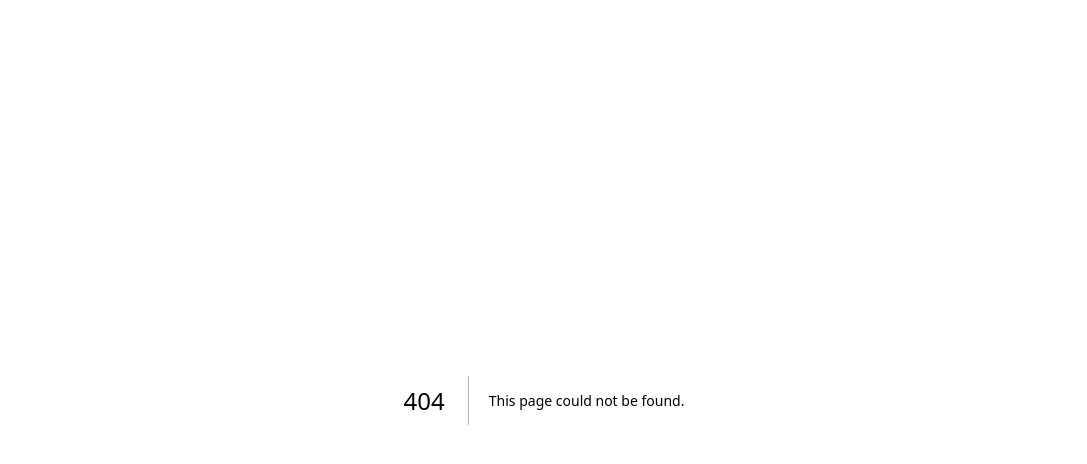
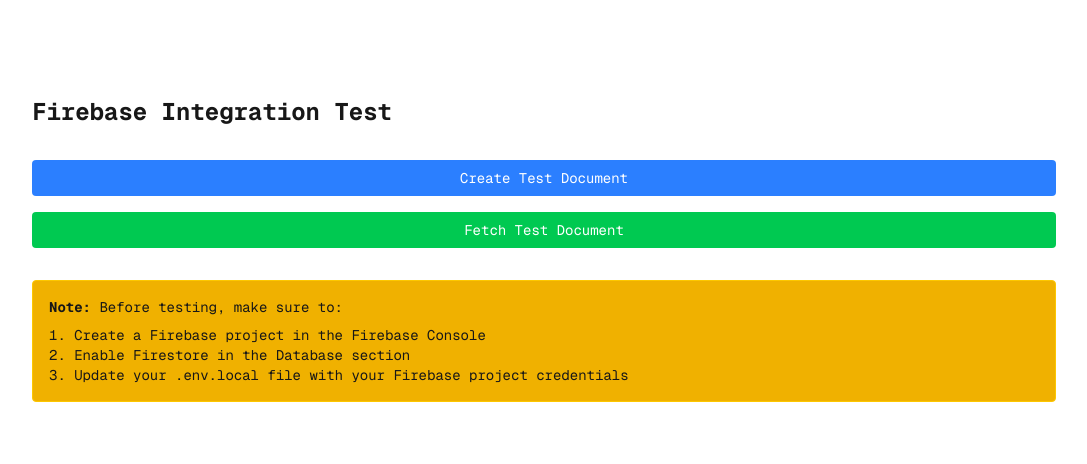
Before and after one commit to Johan-Melin/devlog, a Next.js app: page /firebase-test in a window 1280 px wide. Before the commit this address had no page. Shown: the top 464 px of the page, without its empty margins (96-1183 px from the left). Built offline with nearby package versions, Linux system fonts and the light colour scheme; no server answers.

Commit message:
feat(firebase): setup firebase and test page

```diff
--- /dev/null
+++ b/src/app/firebase-test/page.tsx
@@ -0,0 +1,105 @@
+"use client";
+
+import { useState } from "react";
+import { createTestDocument, fetchTestDocument } from "@/lib/firestore";
+import { DocumentData } from "firebase/firestore";
+
+export default function FirebaseTestPage() {
+  const [testData, setTestData] = useState<DocumentData | null>(null);
+  const [loading, setLoading] = useState<boolean>(false);
+  const [error, setError] = useState<string | null>(null);
+
+  const testCollection = "test-collection";
+  const testDocId = "test-document";
+  const testDocData = {
+    name: "Test Document",
+    description: "This is a test document for Firebase integration",
+    timestamp: new Date().toISOString(),
+  };
+
+  const handleCreateTestDocument = async () => {
+    setLoading(true);
+    setError(null);
+
+    try {
+      const result = await createTestDocument(testCollection, testDocId, testDocData);
+      console.log("Document created:", result);
+      setTestData(result.data);
+    } catch (err) {
+      console.error("Error creating document:", err);
+      setError("Failed to create test document. Check console for details.");
+    } finally {
+      setLoading(false);
+    }
+  };
+
+  const handleFetchTestDocument = async () => {
+    setLoading(true);
+    setError(null);
+
+    try {
+      const result = await fetchTestDocument(testCollection, testDocId);
+      console.log("Document fetched:", result);
+      setTestData(result.data);
+    } catch (err) {
+      console.error("Error fetching document:", err);
+      setError("Failed to fetch test document. Check console for details.");
+    } finally {
+      setLoading(false);
+    }
+  };
+
+  return (
+    <main className="flex min-h-screen flex-col items-center justify-between p-24">
+      <div className="z-10 max-w-5xl w-full items-center justify-between font-mono text-sm">
+        <h1 className="text-2xl font-bold mb-8">Firebase Integration Test</h1>
+
+        <div className="flex flex-col gap-4 mb-8">
+          <button
+            onClick={handleCreateTestDocument}
+            disabled={loading}
+            className="px-4 py-2 bg-blue-500 text-white rounded hover:bg-blue-600 disabled:bg-blue-300"
+          >
+            Create Test Document
+          </button>
+
+          <button
+            onClick={handleFetchTestDocument}
+            disabled={loading}
+            className="px-4 py-2 bg-green-500 text-white rounded hover:bg-green-600 disabled:bg-green-300"
+          >
+            Fetch Test Document
+          </button>
+        </div>
+
+        {loading && <p className="text-gray-500">Loading...</p>}
+
+        {error && (
+          <div className="p-4 bg-red-100 border border-red-400 text-red-700 rounded mb-4">
+            {error}
+          </div>
+        )}
+
+        {testData && (
+          <div className="p-4 bg-gray-400 rounded">
+            <h2 className="font-bold mb-2">Test Document Data:</h2>
+            <pre className="text-xs overflow-auto p-2 bg-gray-500 rounded">
+              {JSON.stringify(testData, null, 2)}
+            </pre>
+          </div>
+        )}
+
+        <div className="mt-8 p-4 bg-yellow-500 border border-yellow-400 rounded">
+          <p className="text-sm">
+            <strong>Note:</strong> Before testing, make sure to:
+          </p>
+          <ol className="list-decimal list-inside text-sm mt-2">
+            <li>Create a Firebase project in the Firebase Console</li>
+            <li>Enable Firestore in the Database section</li>
+            <li>Update your .env.local file with your Firebase project credentials</li>
+          </ol>
+        </div>
+      </div>
+    </main>
+  );
+}
--- /dev/null
+++ b/src/lib/firebase.ts
@@ -0,0 +1,28 @@
+import { initializeApp, getApps, FirebaseApp } from 'firebase/app';
+import { getFirestore, Firestore } from 'firebase/firestore';
+
+// Your web app's Firebase configuration
+// For Firebase JS SDK v7.20.0 and later, measurementId is optional
+const firebaseConfig = {
+  apiKey: process.env.NEXT_PUBLIC_FIREBASE_API_KEY,
+  authDomain: process.env.NEXT_PUBLIC_FIREBASE_AUTH_DOMAIN,
+  projectId: process.env.NEXT_PUBLIC_FIREBASE_PROJECT_ID,
+  storageBucket: process.env.NEXT_PUBLIC_FIREBASE_STORAGE_BUCKET,
+  messagingSenderId: process.env.NEXT_PUBLIC_FIREBASE_MESSAGING_SENDER_ID,
+  appId: process.env.NEXT_PUBLIC_FIREBASE_APP_ID,
+  measurementId: process.env.NEXT_PUBLIC_FIREBASE_MEASUREMENT_ID,
+};
+
+// Initialize Firebase
+let firebaseApp: FirebaseApp;
+
+if (!getApps().length) {
+  firebaseApp = initializeApp(firebaseConfig);
+} else {
+  firebaseApp = getApps()[0]; // if already initialized, use that one
+}
+
+// Initialize Firestore
+const db: Firestore = getFirestore(firebaseApp);
+
+export { db };
--- /dev/null
+++ b/src/lib/firestore.ts
@@ -0,0 +1,118 @@
+import {
+  collection,
+  doc,
+  getDoc,
+  getDocs,
+  setDoc,
+  addDoc,
+  updateDoc,
+  deleteDoc,
+  query,
+  where,
+  DocumentData,
+  DocumentSnapshot,
+  WhereFilterOp
+} from 'firebase/firestore';
+import { db } from './firebase';
+
+// Error handler wrapper
+const handleFirestoreError = async <T>(operation: () => Promise<T>): Promise<{ data: T | null; error: Error | null }> => {
+  try {
+    const result = await operation();
+    return { data: result, error: null };
+  } catch (error) {
+    console.error('Firestore operation failed:', error);
+    return { data: null, error: error as Error };
+  }
+};
+
+// Test function to fetch a document
+export const fetchTestDocument = async (collectionName: string, docId: string) => {
+  return handleFirestoreError(async () => {
+    const docRef = doc(db, collectionName, docId);
+    const docSnap = await getDoc(docRef);
+
+    if (docSnap.exists()) {
+      return docSnap.data();
+    } else {
+      return null;
+    }
+  });
+};
+
+// Create a test document
+export const createTestDocument = async (collectionName: string, docId: string, data: DocumentData) => {
+  return handleFirestoreError(async () => {
+    const docRef = doc(db, collectionName, docId);
+    await setDoc(docRef, data);
+    return { id: docId, ...data };
+  });
+};
+
+// Generic firestore operations that will be useful later
+export const firestoreService = {
+  // Create a document with auto-generated ID
+  create: async (collectionName: string, data: DocumentData) => {
+    return handleFirestoreError(async () => {
+      const collectionRef = collection(db, collectionName);
+      const docRef = await addDoc(collectionRef, data);
+      return { id: docRef.id, ...data };
+    });
+  },
+
+  // Create a document with specific ID
+  createWithId: async (collectionName: string, docId: string, data: DocumentData) => {
+    return handleFirestoreError(async () => {
+      const docRef = doc(db, collectionName, docId);
+      await setDoc(docRef, data);
+      return { id: docId, ...data };
+    });
+  },
+
+  // Get a document by ID
+  getById: async (collectionName: string, docId: string) => {
+    return handleFirestoreError(async () => {
+      const docRef = doc(db, collectionName, docId);
+      const docSnap = await getDoc(docRef);
+
+      if (docSnap.exists()) {
+        return { id: docSnap.id, ...docSnap.data() };
+      } else {
+        return null;
+      }
+    });
+  },
+
+  // Update a document
+  update: async (collectionName: string, docId: string, data: Partial<DocumentData>) => {
+    return handleFirestoreError(async () => {
+      const docRef = doc(db, collectionName, docId);
+      await updateDoc(docRef, data);
+      return { id: docId, ...data };
+    });
+  },
+
+  // Delete a document
+  delete: async (collectionName: string, docId: string) => {
+    return handleFirestoreError(async () => {
+      const docRef = doc(db, collectionName, docId);
+      await deleteDoc(docRef);
+      return true;
+    });
+  },
+
+  // Query documents
+  query: async (collectionName: string, fieldPath: string, opStr: WhereFilterOp, value: unknown) => {
+    return handleFirestoreError(async () => {
+      const q = query(collection(db, collectionName), where(fieldPath, opStr, value));
+      const querySnapshot = await getDocs(q);
+
+      const results: Array<DocumentData & { id: string }> = [];
+      querySnapshot.forEach((docSnapshot: DocumentSnapshot) => {
+        results.push({ id: docSnapshot.id, ...docSnapshot.data() });
+      });
+
+      return results;
+    });
+  }
+};
```
Also changed, not shown: package.json (+7 -6 lines), 1 other file (tests, documents, lock files or other folders).
